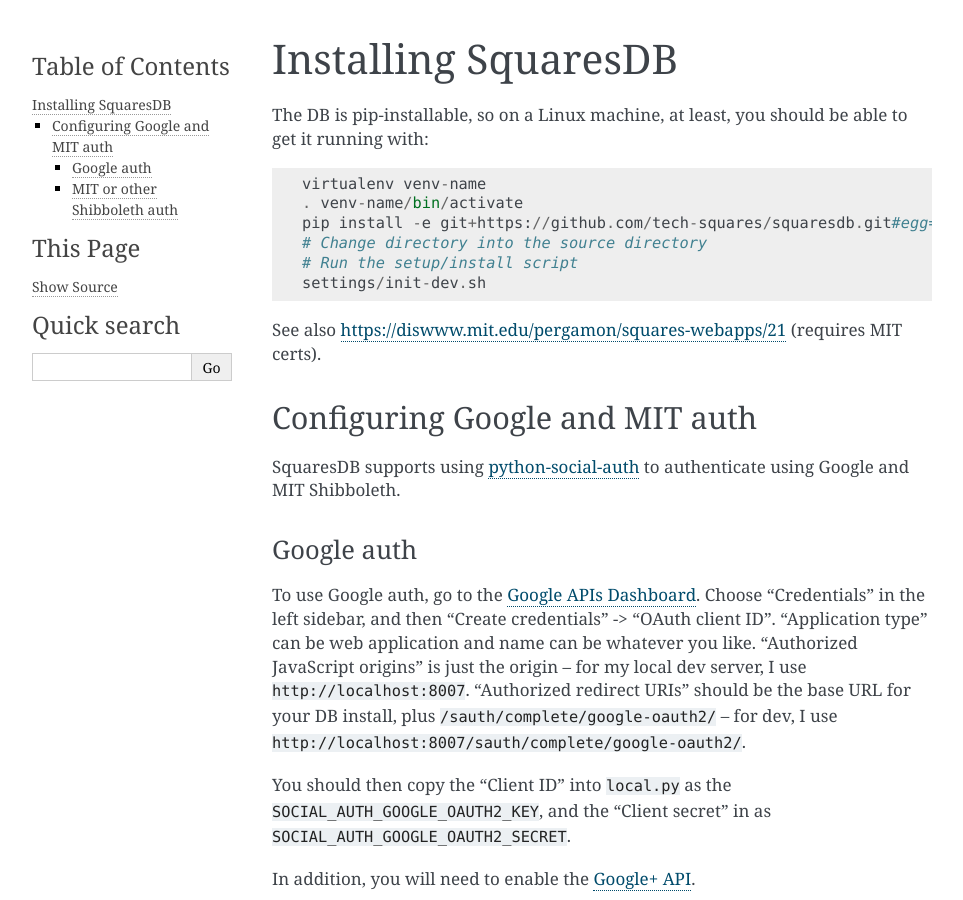
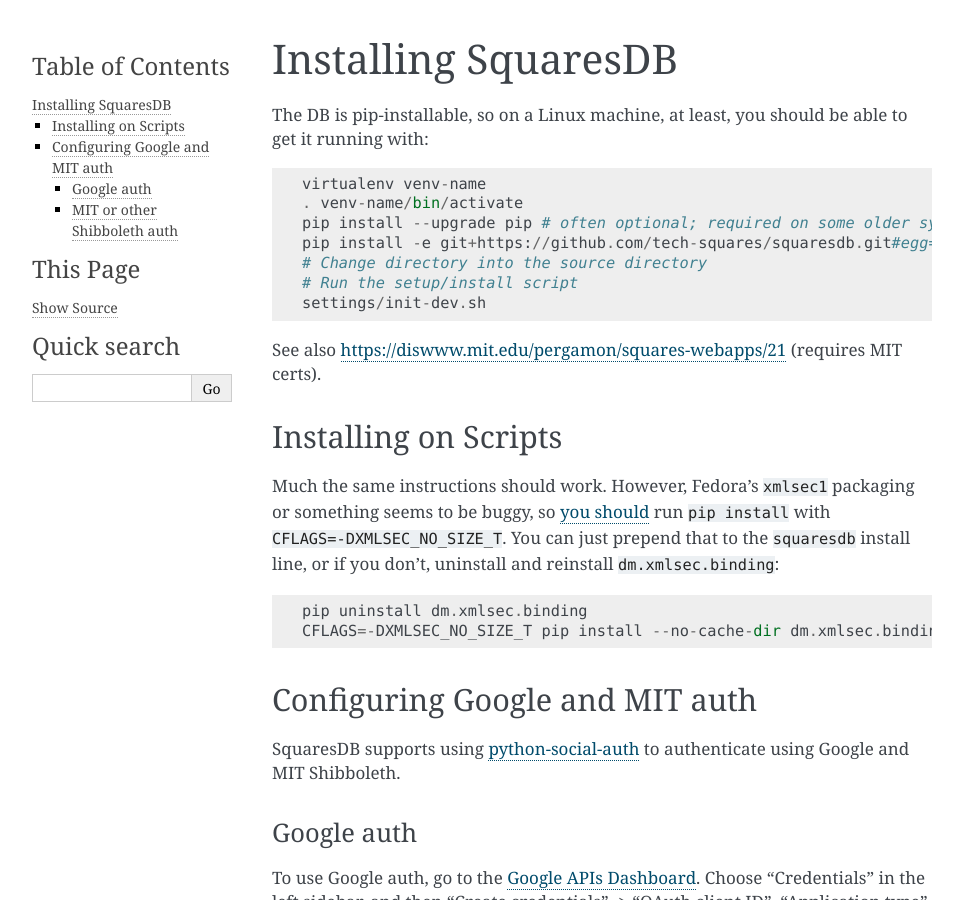
Before and after one commit to tech-squares/squaresdb, a Sphinx documentation site: the page built from docs/installing.rst, in a window 1280 px wide and 900 px high. Shown: the whole window, without its empty margins (148-1111 px from the left). Built offline with Sphinx 7.4.7, drawn with Linux system fonts in a browser that asks for light colours; pages that are not in the unit, such as notebooks, are missing from menus.

Commit message:
Add some scripts.mit.edu install docs

```diff
--- a/docs/installing.rst
+++ b/docs/installing.rst
@@ -5,12 +5,28 @@
 able to get it running with::
   virtualenv venv-name
   . venv-name/bin/activate
+  pip install --upgrade pip # often optional; required on some older systems (like scripts.mit.edu)
   pip install -e git+https://github.com/tech-squares/squaresdb.git#egg=squaresdb
   # Change directory into the source directory
   # Run the setup/install script
   settings/init-dev.sh
 
 See also https://diswww.mit.edu/pergamon/squares-webapps/21 (requires MIT certs).
+
+Installing on Scripts
+---------------------
+
+Much the same instructions should work. However, Fedora's ``xmlsec1`` packaging
+or something seems to be buggy, so `you should`_ run ``pip install`` with
+``CFLAGS=-DXMLSEC_NO_SIZE_T``. You can just prepend that to the ``squaresdb``
+install line, or if you don't, uninstall and reinstall ``dm.xmlsec.binding``::
+
+  pip uninstall dm.xmlsec.binding
+  CFLAGS=-DXMLSEC_NO_SIZE_T pip install --no-cache-dir dm.xmlsec.binding
+
+.. _you should: https://github.com/onelogin/python-saml/issues/30#issuecomment-329553833
+
+
 
 Configuring Google and MIT auth
 -------------------------------
```
